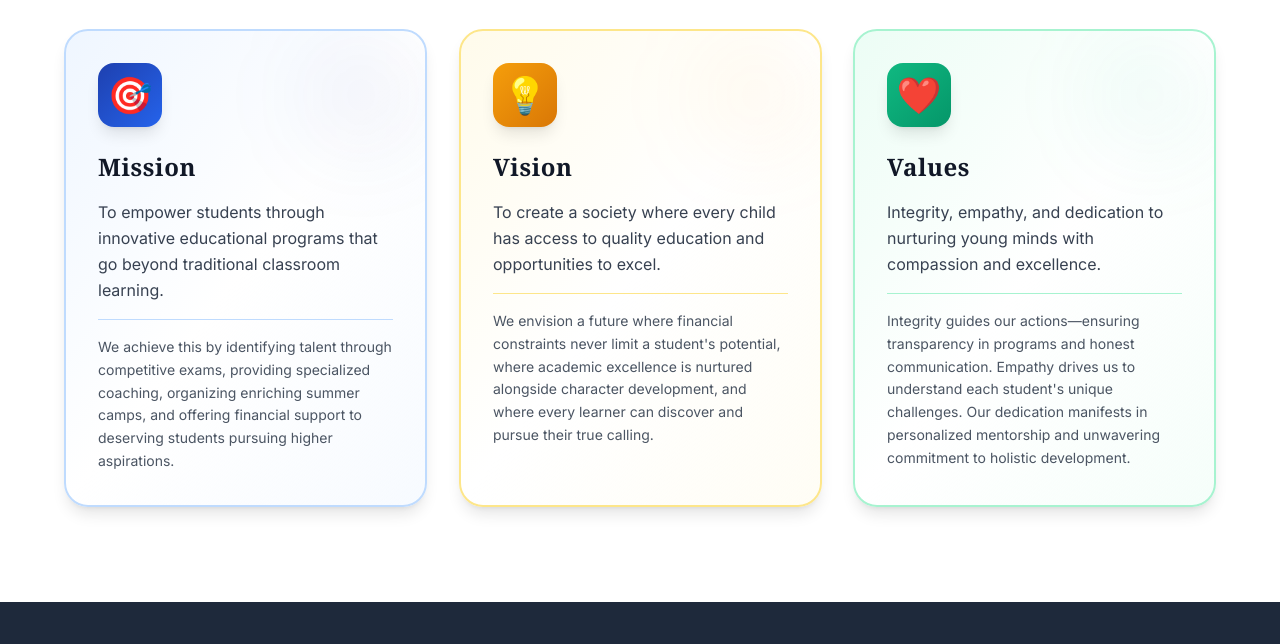
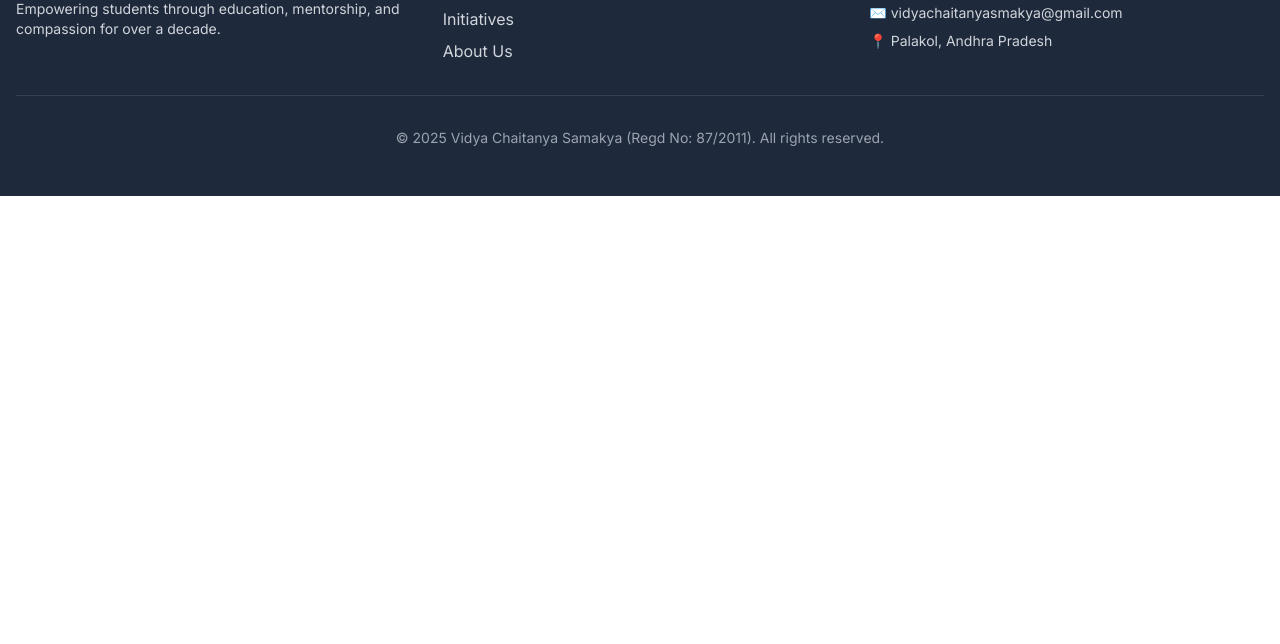
Before and after one commit to charansaisirigineedi/vidyaChaitianyaSamakya, a plain HTML site: page about.html in a window 1280 px wide. Shown: the part 2997-3641 px from the top of the page. After the commit the page ends 3193 px from the top, so only its background shows below. Drawn offline with nearby package versions, Linux system fonts and the light colour scheme.

Commit message:
refactor: revise content in about.html to enhance clarity and impact, while removing the philosophy section for a more streamlined presentation

```diff
--- a/about.html
+++ b/about.html
@@ -297,7 +297,7 @@
                                 <div>
                                     <h3 class="text-xl font-serif font-bold text-gray-900 mb-2">The Challenge</h3>
                                     <p class="text-gray-600 leading-relaxed">
-                                        In Palakol, like many regions across India, countless bright young minds face barriers that limit their potential. Many students possess exceptional talent but lack access to specialized coaching, competitive platforms, or financial resources needed to pursue their dreams.
+                                        Government school students across Palakol—and many regions of India—carry tremendous untapped potential. Yet, this potential often goes unrealized due to limited facilities, insufficient learning resources, and the lack of structured academic and personal support. As a result, many talented students are unable to access the opportunities they need to grow, compete, and excel.
                                     </p>
                                 </div>
                             </div>
@@ -308,9 +308,9 @@
                                     <span class="text-2xl">💡</span>
                                 </div>
                                 <div>
-                                    <h3 class="text-xl font-serif font-bold text-gray-900 mb-2">The Realization</h3>
+                                    <h3 class="text-xl font-serif font-bold text-gray-900 mb-2">The Realisation</h3>
                                     <p class="text-gray-600 leading-relaxed">
-                                        Our founders—educators and community leaders who had witnessed these challenges firsthand—realized that traditional schooling alone wasn't enough. They saw students who could excel but needed extra support, mentorship, and opportunities beyond the standard curriculum.
+                                        Our founding members, who themselves studied in government schools, built their lives through perseverance and hard work despite limited means. Their journey made them acutely aware of the hidden potential in countless students who face similar challenges today. Having once stood in their place, they felt a deep responsibility to give back—supporting these young minds so their abilities do not remain unseen or unfulfilled.
                                     </p>
                                 </div>
                             </div>
@@ -326,79 +326,9 @@
                                     </div>
                                     <h3 class="text-2xl font-serif font-bold text-gray-900 mb-4">Our Vision</h3>
                                     <p class="text-lg text-gray-700 leading-relaxed">
-                                        This vision sparked Vidya Chaitanya Samakya in 2011. We believe that every child deserves a chance to discover their potential, regardless of their financial circumstances. Our programs bridge gaps, identify hidden talents, and provide the support system that transforms aspirations into achievements.
+                                        This shared purpose led to the birth of Vidya Chaitanya Samakya in 2011. We believe that every government school student deserves the chance to discover their strengths, pursue their dreams, and shape a brighter future. Through our programs, we strive to provide the facilities, mentorship, encouragement, and opportunities needed to transform raw potential into real achievement—empowering students to rise beyond limitations and unlock their true promise.
                                     </p>
                                 </div>
-                            </div>
-                        </div>
-                    </div>
-                </div>
-            </div>
-        </div>
-    </section>
-
-    <!-- Philosophy Section -->
-    <section class="py-24 bg-white">
-        <div class="container mx-auto px-4">
-            <div class="text-center mb-16" data-aos="fade-up">
-                <h2 class="text-4xl md:text-5xl font-serif font-bold text-gray-900 mb-4">
-                    Our Core Philosophy
-                </h2>
-                <p class="text-xl text-gray-600 max-w-2xl mx-auto">
-                    The principles that guide everything we do
-                </p>
-                <div class="w-24 h-1 bg-gradient-to-r from-blue-800 to-amber-500 mx-auto mt-4"></div>
-            </div>
-            <div class="max-w-6xl mx-auto">
-                <div class="grid md:grid-cols-3 gap-8">
-                    <div class="bg-gradient-to-br from-blue-50 via-white to-blue-50/50 rounded-3xl p-8 shadow-lg hover:shadow-xl transition-all transform hover:-translate-y-2 border-2 border-blue-200 relative overflow-hidden group" data-aos="fade-up" data-aos-delay="100">
-                        <div class="absolute top-0 right-0 w-32 h-32 bg-blue-800/5 rounded-full blur-2xl"></div>
-                        <div class="relative z-10">
-                            <div class="w-16 h-16 bg-gradient-to-br from-blue-800 to-blue-600 rounded-2xl flex items-center justify-center mb-6 shadow-lg group-hover:scale-110 transition-transform">
-                                <span class="text-4xl">🎯</span>
-                            </div>
-                            <h3 class="text-2xl font-serif font-bold text-gray-900 mb-4">Mission</h3>
-                            <p class="text-gray-700 mb-4 leading-relaxed">
-                                To empower students through innovative educational programs that go beyond traditional classroom learning.
-                            </p>
-                            <div class="pt-4 border-t border-blue-200">
-                                <p class="text-gray-600 text-sm leading-relaxed">
-                                    We achieve this by identifying talent through competitive exams, providing specialized coaching, organizing enriching summer camps, and offering financial support to deserving students pursuing higher aspirations.
-                                </p>
-                            </div>
-                        </div>
-                    </div>
-                    <div class="bg-gradient-to-br from-amber-50 via-white to-amber-50/50 rounded-3xl p-8 shadow-lg hover:shadow-xl transition-all transform hover:-translate-y-2 border-2 border-amber-200 relative overflow-hidden group" data-aos="fade-up" data-aos-delay="200">
-                        <div class="absolute top-0 right-0 w-32 h-32 bg-amber-500/5 rounded-full blur-2xl"></div>
-                        <div class="relative z-10">
-                            <div class="w-16 h-16 bg-gradient-to-br from-amber-500 to-amber-600 rounded-2xl flex items-center justify-center mb-6 shadow-lg group-hover:scale-110 transition-transform">
-                                <span class="text-4xl">💡</span>
-                            </div>
-                            <h3 class="text-2xl font-serif font-bold text-gray-900 mb-4">Vision</h3>
-                            <p class="text-gray-700 mb-4 leading-relaxed">
-                                To create a society where every child has access to quality education and opportunities to excel.
-                            </p>
-                            <div class="pt-4 border-t border-amber-200">
-                                <p class="text-gray-600 text-sm leading-relaxed">
-                                    We envision a future where financial constraints never limit a student's potential, where academic excellence is nurtured alongside character development, and where every learner can discover and pursue their true calling.
-                                </p>
-                            </div>
-                        </div>
-                    </div>
-                    <div class="bg-gradient-to-br from-emerald-50 via-white to-emerald-50/50 rounded-3xl p-8 shadow-lg hover:shadow-xl transition-all transform hover:-translate-y-2 border-2 border-emerald-200 relative overflow-hidden group" data-aos="fade-up" data-aos-delay="300">
-                        <div class="absolute top-0 right-0 w-32 h-32 bg-emerald-500/5 rounded-full blur-2xl"></div>
-                        <div class="relative z-10">
-                            <div class="w-16 h-16 bg-gradient-to-br from-emerald-500 to-emerald-600 rounded-2xl flex items-center justify-center mb-6 shadow-lg group-hover:scale-110 transition-transform">
-                                <span class="text-4xl">❤️</span>
-                            </div>
-                            <h3 class="text-2xl font-serif font-bold text-gray-900 mb-4">Values</h3>
-                            <p class="text-gray-700 mb-4 leading-relaxed">
-                                Integrity, empathy, and dedication to nurturing young minds with compassion and excellence.
-                            </p>
-                            <div class="pt-4 border-t border-emerald-200">
-                                <p class="text-gray-600 text-sm leading-relaxed">
-                                    Integrity guides our actions—ensuring transparency in programs and honest communication. Empathy drives us to understand each student's unique challenges. Our dedication manifests in personalized mentorship and unwavering commitment to holistic development.
-                                </p>
                             </div>
                         </div>
                     </div>
```
